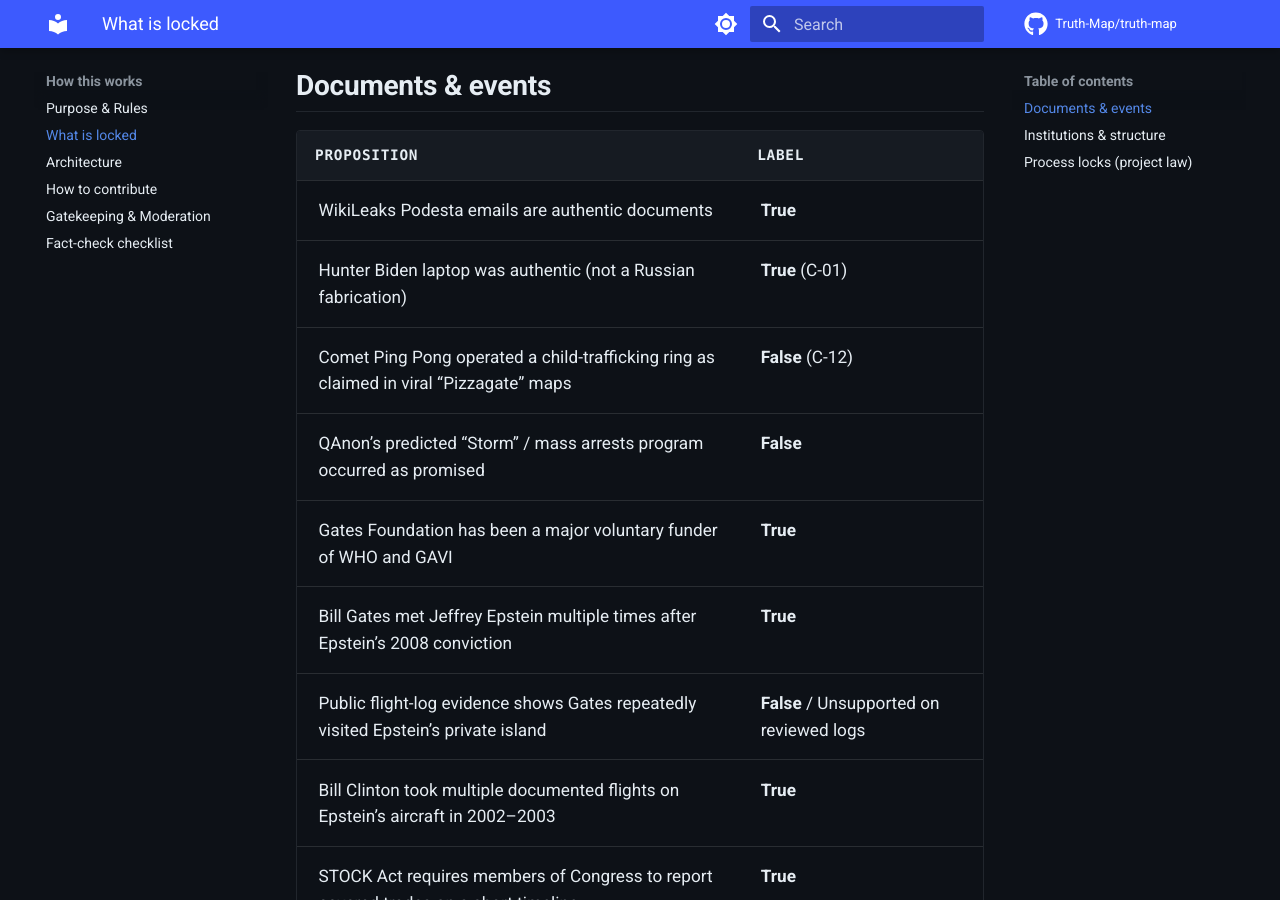
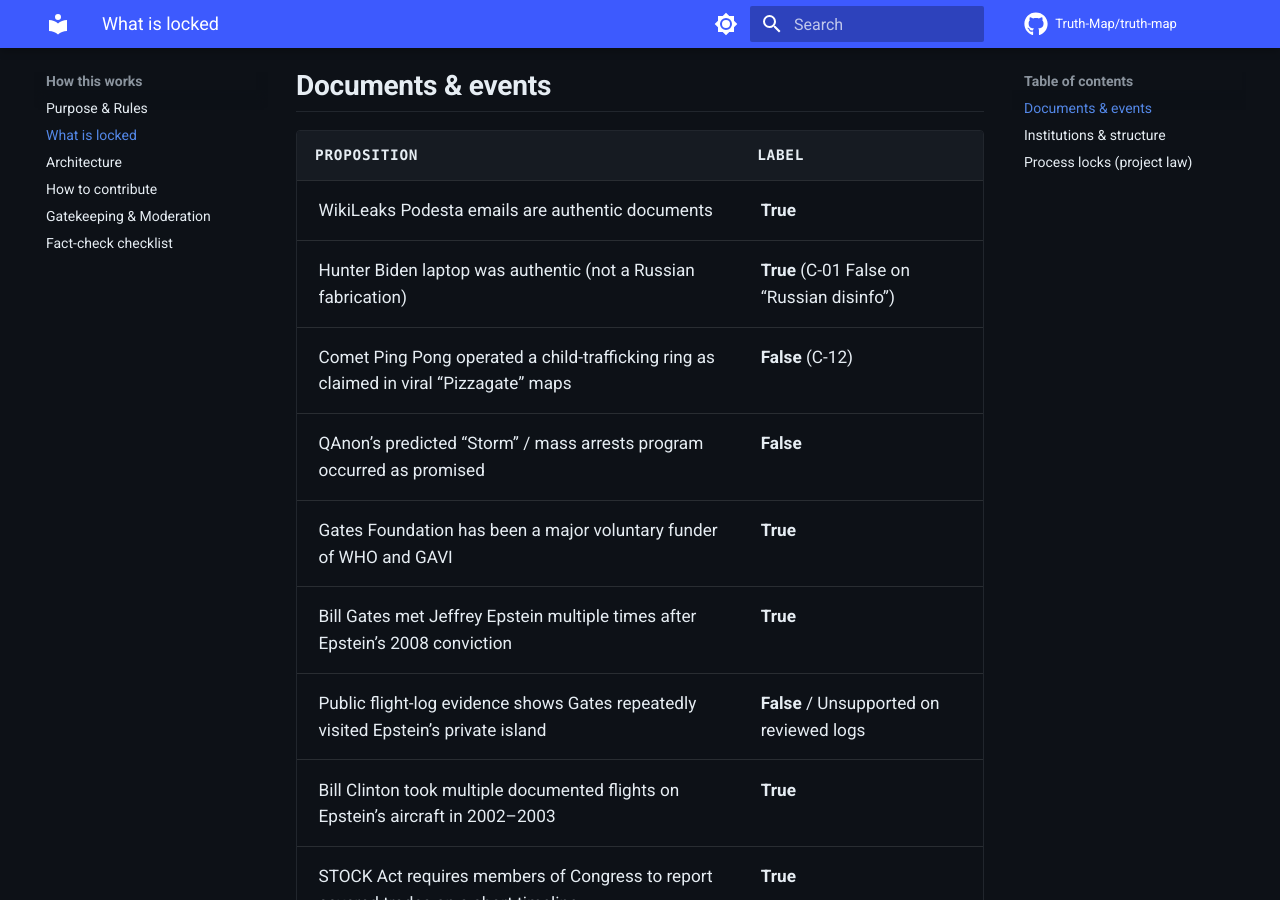
Before and after one commit to BnBCleaners/truth-map, an MkDocs documentation site: the page built from docs/about/what-is-locked.md, in a window 1280 px wide and 900 px high, scrolled down 347 px. Built offline with MkDocs 1.6.1 and Material for MkDocs 9.7.7, drawn with Linux system fonts in a browser that asks for light colours; comment, search, counter and statistics services are not loaded.

```diff
--- a/docs/about/what-is-locked.md
+++ b/docs/about/what-is-locked.md
@@ -12,7 +12,7 @@ Everything else lives in deeper pages with Contested / Supported labels.
 | Proposition | Label |
 |-------------|-------|
 | WikiLeaks Podesta emails are authentic documents | **True** |
-| Hunter Biden laptop was authentic (not a Russian fabrication) | **True** (C-01) |
+| Hunter Biden laptop was authentic (not a Russian fabrication) | **True** (C-01 False on “Russian disinfo”) |
 | Comet Ping Pong operated a child-trafficking ring as claimed in viral “Pizzagate” maps | **False** (C-12) |
 | QAnon’s predicted “Storm” / mass arrests program occurred as promised | **False** |
 | Gates Foundation has been a major voluntary funder of WHO and GAVI | **True** |
```
